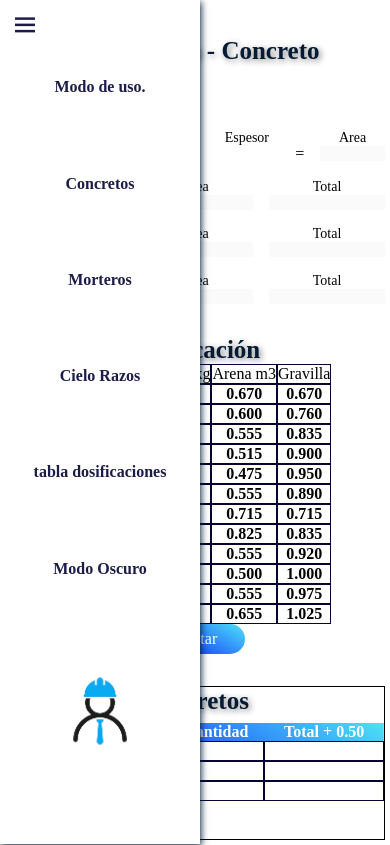
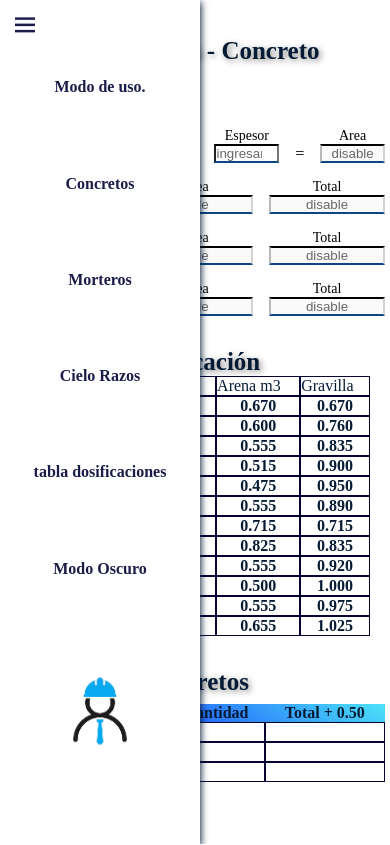
Before and after one commit to adammaster29/app-presupuesto, a React (Vite) app: page /#/ in a window 390 px wide. Built offline with nearby package versions, Linux system fonts and the light colour scheme.

Commit message:
file/Responsive-350/

```diff
--- a/ModoOscuro.css
+++ b/ModoOscuro.css
@@ -9,6 +9,7 @@
     --input-color:#808080;
     --text-label:black;
     --border-table:#070433;
+    --placeholder-color:#686767;
   }
 
   .dark{
@@ -19,7 +20,8 @@
     --text-nav:#fff;
     --bg-nav-cieloRaso:linear-gradient(30deg, #0400ff, #4ce3f7);
     --input: linear-gradient(30deg, #0400ff, #4ce3f7);;
-    --input-color:#a84aa8;
+    --input-color:#ceebe9;
     --text-label:rgb(255, 255, 255);
-    --border-table:#ffffffc9;
+    --border-table:#0d2c49c9;
+    --placeholder-color:#dad8d8;
    }
--- a/Responsive.css
+++ b/Responsive.css
@@ -1,3 +1,55 @@
+/* responsive 600 */
+@media screen and (max-width: 600px) {
+  .home__flex {
+    gap: 2rem;
+    /* grid-template-areas:
+      "box-uno box-uno box-uno"
+      "box-dos box-dos box-dos"
+      "box-tres box-tres box-tres" ; */
+    display: flex;
+    flex-direction: column;
+    justify-content: center;
+    align-items: center;
+  }
+  .bx-menu {
+    opacity: 1;
+    left: 10px;
+    top: 10px;
+  }
+  /* menu amburguesa */
+  .home__navBar {
+    z-index: 4;
+    position: absolute;
+    width: 220px;
+    margin: 0;
+    min-height: 100%;
+  }
+  .logo{
+width: 120px;
+  }
+
+  h1 {
+    font-size: 25px;
+  }
+  .box-uno {
+    margin-top: 3rem;
+    gap: 1rem;
+  }
+  .box-tres {
+    width: 100%;
+    gap: 0.5rem;
+  }
+  .input__label {
+    font-size: 15px;
+  }
+  .btn__ocultar{
+    display: none;
+  }
+  .table__proporcion{
+    width: 100%;
+  }
+}
+/* responsive 520 */
 @media screen and (max-width: 520px) {
   .home__flex {
     gap: 2rem;
@@ -42,7 +94,7 @@ width: 120px;
     font-size: 15px;
   }
 }
-
+/* responsive 480 */
 @media screen and (max-width: 480px) {
   .home__flex {
     gap: 2rem;
@@ -76,7 +128,7 @@ width: 120px;
     margin-top: 2rem;
   }
   .box-tres {
-    border: 1px solid #000;
+
     width: 100%;
     gap: 0.5rem;
   }
@@ -87,3 +139,10 @@ width: 120px;
     width: 110px;
       }
 }
+/* responsive 350px */
+@media screen and (max-width:350px) {
+  .table__proporcion {
+    width: 90%;
+    padding: 1rem;
+  }
+}
--- a/src/App.css
+++ b/src/App.css
@@ -137,11 +137,16 @@ input{
 text-align: center;
 background-image: var(--input); /* Fondo gris claro */
   color: var(--input-color); /* Texto gris oscuro */
-  border: none;
+  border-block-color: #051b34;
+}
+input::placeholder {
+  color: var( --placeholder-color);
 }
 td,th{
   border: 0.5px solid var(--border-table);
+  color: var(--text-title);
 }
+
 .head__table-result{
   background-image: linear-gradient(30deg, #0400ff, #4ce3f7);
   color: #fff;
--- a/src/components/Home.jsx
+++ b/src/components/Home.jsx
@@ -124,68 +124,68 @@ const Home = ({ dark, modeDark, tabladosificadora, setModaluso, openTable, setTa
                                     <div className="container__input">
                                           <div className='input__label'>
                                                 <label htmlFor="lado1">Lado1</label>
-                                                <input value={area} onChange={e => setArea(e.target.value)} type="number" />
+                                                <input value={area} onChange={e => setArea(e.target.value)} placeholder='ingresar' type="number" />
                                           </div>
                                           <p>x</p>
                                           <div className='input__label'>
                                                 <label htmlFor="lado1">Lado2</label>
-                                                <input value={area2} onChange={e => setArea2(e.target.value)} type="number" />
+                                                <input value={area2} onChange={e => setArea2(e.target.value)} placeholder='ingresar' type="number" />
                                           </div>
                                           <p>x</p>
                                           <div className='input__label'>
                                                 <label htmlFor="lado1">Espesor</label>
-                                                <input value={area3} onChange={e => setArea3(e.target.value)} type="number" />
+                                                <input value={area3} onChange={e => setArea3(e.target.value)} placeholder='ingresar' type="number" />
                                           </div>
                                           <p>=</p>
                                           <div className='input__label'>
                                                 <label htmlFor="lado1">Area</label>
-                                                <input disabled value={igual} type="text" />
+                                                <input disabled value={igual} placeholder='disable' type="text" />
                                           </div>
                                     </div>
 
                                     <div className="container__input">
                                           <div className='input__label'>
                                                 <label htmlFor="lado1">Cemento</label>
-                                                <input value={cemento} onChange={e => setCemento(e.target.value)} type="number" />
+                                                <input value={cemento} onChange={e => setCemento(e.target.value)} placeholder='ingresar' type="number" />
                                           </div>
 
                                           <div className='input__label'>
                                                 <label htmlFor="lado1">Area</label>
-                                                <input disabled value={igual} type="number" />
+                                                <input disabled value={igual} placeholder='disable' type="number" />
                                           </div>
                                           <div className='input__label'>
                                                 <label htmlFor="lado1">Total</label>
-                                                <input disabled value={cantidcemento} type="text" />
+                                                <input disabled value={cantidcemento} placeholder='disable' type="text" />
                                           </div>
                                     </div>
 
                                     <div className="container__input">
                                           <div className='input__label'>
                                                 <label htmlFor="lado1">Grava</label>
-                                                <input value={grava} onChange={e => setGrava(e.target.value)} type="number" />
+                                                <input value={grava} onChange={e => setGrava(e.target.value)} placeholder='ingresar' type="number" />
                                           </div>
                                           <div className='input__label'>
                                                 <label htmlFor="lado1">Area</label>
-                                                <input disabled value={igual} type="number" />
+                                                <input disabled value={igual} placeholder='disable' type="number" />
                                           </div>
                                           <div className='input__label'>
                                                 <label htmlFor="lado1">Total</label>
-                                                <input disabled value={cantidadgrava} type="text" />
+                                                <input disabled value={cantidadgrava} placeholder='disable' type="text" />
                                           </div>
                                     </div>
 
                                     <div className="container__input">
                                           <div className='input__label'>
                                                 <label htmlFor="lado1">Arena</label>
-                                                <input value={arena} onChange={e => setArena(e.target.value)} type="number" />
+                                                <input value={arena} onChange={e => setArena(e.target.value)} placeholder='ingresar' type="number" />
                                           </div>
                                           <div className='input__label'>
                                                 <label htmlFor="lado1">Area</label>
-                                                <input disabled value={igual} type="number" />
+                                                <input disabled value={igual} placeholder='disable' type="number" />
                                           </div>
                                           <div className='input__label'>
                                                 <label htmlFor="lado1">Total</label>
-                                                <input value={cantidadarena} disabled type="text" />
+                                                <input value={cantidadarena} placeholder='disable' disabled type="text" />
                                           </div>
                                     </div>
 
@@ -200,38 +200,38 @@ const Home = ({ dark, modeDark, tabladosificadora, setModaluso, openTable, setTa
                                     <div className="container__input">
                                           <div className='input__label'>
                                                 <label htmlFor="lado1">valor1</label>
-                                                <input value={valor1} onChange={e => setValor1(e.target.value)} type="number" />
+                                                <input value={valor1} onChange={e => setValor1(e.target.value)} placeholder='ingresar' type="number" />
                                           </div>
                                           <p>x</p>
                                           <div className='input__label'>
                                                 <label htmlFor="lado1">valor2</label>
-                                                <input value={valor2} onChange={e => setValor2(e.target.value)} type="number" />
+                                                <input value={valor2} onChange={e => setValor2(e.target.value)} placeholder='ingresar' type="number" />
                                           </div>
                                           <p>x</p>
                                           <div className='input__label'>
                                                 <label htmlFor="lado1">Espesor</label>
-                                                <input value={espesorValor} onChange={e => setEspesorValor(e.target.value)} type="number" />
+                                                <input value={espesorValor} onChange={e => setEspesorValor(e.target.value)} placeholder='ingresar' type="number" />
                                           </div>
                                           <p>=</p>
                                           <div className='input__label'>
                                                 <label htmlFor="lado1">Area</label>
-                                                <input disabled value={totalMortero} type="text" />
+                                                <input disabled value={totalMortero} placeholder='disable' type="text" />
                                           </div>
                                     </div>
                                     {/* cemento mortero */}
                                     <div className="container__input">
                                           <div className='input__label'>
                                                 <label htmlFor="lado1">Cemento</label>
-                                                <input value={cementoValor} onChange={e => setCementoValor(e.target.value)} type="number" />
+                                                <input value={cementoValor} onChange={e => setCementoValor(e.target.value)} placeholder='ingresar' type="number" />
                                           </div>
 
                                           <div className='input__label'>
                                                 <label htmlFor="lado1">Area</label>
-                                                <input disabled value={totalMortero} type="number" />
+                                                <input disabled value={totalMortero} placeholder='disable' type="number" />
                                           </div>
                                           <div className='input__label'>
                                                 <label htmlFor="lado1">Total</label>
-                                                <input disabled value={totalcementoMortero} type="text" />
+                                                <input disabled value={totalcementoMortero} placeholder='disable' type="text" />
                                           </div>
                                     </div>
 
@@ -240,15 +240,15 @@ const Home = ({ dark, modeDark, tabladosificadora, setModaluso, openTable, setTa
                                     <div className="container__input">
                                           <div className='input__label'>
                                                 <label htmlFor="lado1">Arena</label>
-                                                <input value={arenaValor} onChange={e => setArenaValor(e.target.value)} type="number" />
+                                                <input value={arenaValor} onChange={e => setArenaValor(e.target.value)} placeholder='ingresar' type="number" />
                                           </div>
                                           <div className='input__label'>
                                                 <label htmlFor="lado1">Area</label>
-                                                <input disabled value={totalMortero} type="number" />
+                                                <input disabled value={totalMortero} placeholder='disable' type="number" />
                                           </div>
                                           <div className='input__label'>
                                                 <label htmlFor="lado1">Total</label>
-                                                <input value={arenaTotalValor} disabled type="text" />
+                                                <input value={arenaTotalValor} placeholder='disable' disabled type="text" />
                                           </div>
                                     </div>
 
@@ -268,35 +268,35 @@ const Home = ({ dark, modeDark, tabladosificadora, setModaluso, openTable, setTa
                                     <div className="container__input">
                                           <div className='input__label'>
                                                 <label htmlFor="lado1">Lado-1 lamina </label>
-                                                <input placeholder='ingresar valor1' value={valor1CieloRazo} onChange={e => setValor1CieloRazo(e.target.value)} type="number" />
+                                                <input placeholder='ingresar' value={valor1CieloRazo} onChange={e => setValor1CieloRazo(e.target.value)} type="number" />
                                           </div>
                                           <p>x</p>
                                           <div className='input__label'>
                                                 <label htmlFor="lado1">Lado-2 lamina </label>
-                                                <input placeholder='ingresar valor2' value={valor2CieloRazo} onChange={e => setValor2CieloRazo(e.target.value)} type="number" />
+                                                <input placeholder='ingresar' value={valor2CieloRazo} onChange={e => setValor2CieloRazo(e.target.value)} type="number" />
                                           </div>
 
                                           <p>=</p>
                                           <div className='input__label'>
                                                 <label htmlFor="lado1">Area-lamina</label>
-                                                <input disabled value={areaTotalCieloRazo} type="text" />
+                                                <input disabled value={areaTotalCieloRazo} placeholder='disable' type="text" />
                                           </div>
                                     </div>
 
                                     <div className="container__input">
                                           <div className='input__label'>
-                                                <label htmlFor="lado1">Area-1</label>
-                                                <input placeholder='Ingresar Area 1' value={Medida1} onChange={e => setMedida1(e.target.value)} type="number" />
+                                                <label htmlFor="lado1">lado-1</label>
+                                                <input placeholder='Ingresar' value={Medida1} onChange={e => setMedida1(e.target.value)} type="number" />
                                           </div>
                                           <p>x</p>
                                           <div className='input__label'>
-                                                <label htmlFor="lado2">Area-2</label>
-                                                <input placeholder='Ingresar Area 2' value={Medida2} onChange={e => setMedida2(e.target.value)} type="number" />
+                                                <label htmlFor="lado2">lado-2</label>
+                                                <input placeholder='Ingresar' value={Medida2} onChange={e => setMedida2(e.target.value)} type="number" />
                                           </div>
                                           <p>=</p>
                                           <div className='input__label'>
                                                 <label htmlFor="lado1">Total Area</label>
-                                                <input disabled value={totalMedidas} type="text" />
+                                                <input disabled value={totalMedidas} placeholder='disable' type="text" />
                                           </div>
                                     </div>
 
@@ -304,17 +304,17 @@ const Home = ({ dark, modeDark, tabladosificadora, setModaluso, openTable, setTa
 
                                           <div className='input__label'>
                                                 <label htmlFor="lado1">Total Area</label>
-                                                <input disabled value={totalMedidas} type="text" />
+                                                <input disabled value={totalMedidas} placeholder='disable' type="text" />
                                           </div>
                                           <p>/</p>
                                           <div className='input__label'>
                                                 <label htmlFor="lado1">Area-Lamina</label>
-                                                <input disabled value={areaTotalCieloRazo} type="number" />
+                                                <input disabled value={areaTotalCieloRazo} placeholder='disable' type="number" />
                                           </div>
                                           <p>=</p>
                                           <div className='input__label'>
                                                 <label htmlFor="lado1">Total-Laminas</label>
-                                                <input disabled value={totalLaminas} type="text" />
+                                                <input disabled value={totalLaminas} placeholder='disable' type="text" />
                                           </div>
                                     </div>
 
@@ -334,8 +334,8 @@ const Home = ({ dark, modeDark, tabladosificadora, setModaluso, openTable, setTa
                                     <div className="container__input">
 
                                           <div className='input__label'>
-                                                <label htmlFor="lado1">Area </label>
-                                                <input disabled value={totalMedidas} type="number" />
+                                                <label htmlFor="lado1">Total Area</label>
+                                                <input placeholder='disable' disabled value={totalMedidas} type="number" />
                                           </div>
                                           <p>x</p>
                                           <div className='input__label'>
@@ -346,15 +346,15 @@ const Home = ({ dark, modeDark, tabladosificadora, setModaluso, openTable, setTa
                                           <p>=</p>
                                           <div className='input__label'>
                                                 <label htmlFor="lado1">Total Omegas</label>
-                                                <input disabled value={omega} type="text"/>
+                                                <input placeholder='disable' disabled value={omega} type="text"/>
                                           </div>
                                     </div>
                                     {/* viguetas */}
                                     <div className="container__input">
 
                                           <div className='input__label'>
-                                                <label htmlFor="lado1">Area</label>
-                                                <input disabled value={totalMedidas} type="number" />
+                                                <label htmlFor="lado1">Total Area</label>
+                                                <input placeholder='disable' disabled value={totalMedidas} type="number" />
                                           </div>
                                           <p>x</p>
                                           <div className='input__label'>
@@ -364,16 +364,16 @@ const Home = ({ dark, modeDark, tabladosificadora, setModaluso, openTable, setTa
 
                                           <p>=</p>
                                           <div className='input__label'>
-                                                <label htmlFor="lado1">Total Viguettas</label>
-                                                <input disabled value={vigueta} type="text"/>
+                                                <label htmlFor="lado1">Total Viguetas</label>
+                                                <input placeholder='disable' disabled value={vigueta} type="text"/>
                                           </div>
                                     </div>
                                     {/* estuco */}
                                     <div className="container__input">
 
                                           <div className='input__label'>
-                                                <label htmlFor="lado1">Area </label>
-                                                <input disabled value={totalMedidas} type="number" />
+                                                <label htmlFor="lado1">Total Area </label>
+                                                <input placeholder='disable' disabled value={totalMedidas} type="number" />
                                           </div>
                                           <p>/</p>
                                           <div className='input__label'>
@@ -384,7 +384,7 @@ const Home = ({ dark, modeDark, tabladosificadora, setModaluso, openTable, setTa
                                           <p>=</p>
                                           <div className='input__label'>
                                                 <label htmlFor="lado1">Total estuco</label>
-                                                <input disabled value={estuco}  type="text"/>
+                                                <input placeholder='disable' disabled value={estuco}  type="text"/>
                                           </div>
                                     </div>
                               </div>}
@@ -398,7 +398,7 @@ const Home = ({ dark, modeDark, tabladosificadora, setModaluso, openTable, setTa
                                           <div className="flex-box box-dos">
 
                                                 <h1 className='title'> Dosificación </h1>
-                                                <table>
+                                                <table className='table__proporcion'>
                                                       <tr>
                                                             <td>Proporcion</td>
                                                             <td>Cemento kg</td>
@@ -478,7 +478,7 @@ const Home = ({ dark, modeDark, tabladosificadora, setModaluso, openTable, setTa
                                                             <th>1.025</th>
                                                       </tr>
                                                 </table>
-                                                <button className='notranslate' onClick={() => setTabladosificadora(false)}>ocultar</button>
+                                                <button className='notranslate btn__ocultar' onClick={() => setTabladosificadora(false)}>ocultar</button>
 
 
 
@@ -491,7 +491,7 @@ const Home = ({ dark, modeDark, tabladosificadora, setModaluso, openTable, setTa
                                           <div className="flex-box box-dos">
 
                                                 <h1 className='title'> Dosificación </h1>
-                                                <table>
+                                                <table className='table__proporcion'>
                                                       <tr>
                                                             <td>Proporcion</td>
                                                             <td>Cemento kg</td>
@@ -554,7 +554,7 @@ const Home = ({ dark, modeDark, tabladosificadora, setModaluso, openTable, setTa
                                                       </tr>
 
                                                 </table>
-                                                <button onClick={() => setTabladosificadora(false)}>ocultar</button>
+                                                <button className='notranslate btn__ocultar' onClick={() => setTabladosificadora(false)}>ocultar</button>
 
 
 
```
